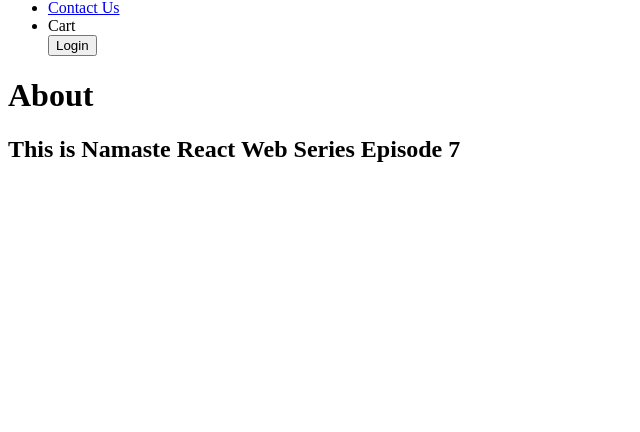
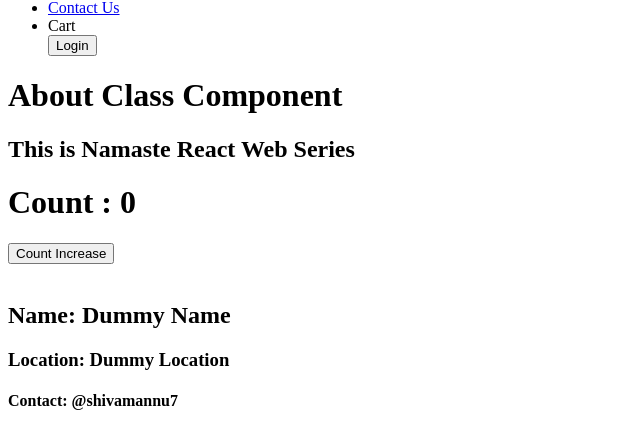
Before and after one commit to ShivamMaheshwari7/react-learning, a React app: page /about in a window 1280 px wide. Shown: the part 365-797 px from the top of the page, without its empty margins (0-640 px from the left). Built offline with nearby package versions, Linux system fonts and the light colour scheme; no server answers; the HTML template or start-up script is replaced by a standard one.

Commit message:
episode-08

```diff
--- a/index.css
+++ b/index.css
@@ -74,3 +74,8 @@
 .filter{
     display: flex;
 }
+
+.user-card{
+    padding: 10px;
+    border: 1px solid black;
+}
--- a/src/components/About.js
+++ b/src/components/About.js
@@ -1,10 +1,38 @@
-const About = () => {
-  return (
-    <div>
-      <h1>About</h1>
-      <h2>This is Namaste React Web Series Episode 7</h2>
-    </div>
-  );
-};
+import React from "react";
+import User from "./User";
+import UserClass from "./UserClass";
+
+class About extends React.Component {
+  constructor(props) {
+    super(props);
+  }
+
+  componentDidMount() {}
+
+  render() {
+    return (
+      <div>
+        <h1>About Class Component</h1>
+        <h2>This is Namaste React Web Series</h2>
+        {/*<User name="Shivam Maheshwari (function)" />*/}
+        <UserClass
+          name="Shivam Maheshwari (class)"
+          location="Dehradun (class)"
+        />
+      </div>
+    );
+  }
+}
+
+// const About = () => {
+//   return (
+//     <div>
+//       <h1>About</h1>
+//       <h2>This is Namaste React Web Series</h2>
+//       {/*<User name="Shivam Maheshwari (function)" />*/}
+//       <UserClass name="Shivam Maheshwari (class)" location="Dehradun (class)" />
+//     </div>
+//   );
+// };
 
 export default About;
--- a/src/components/Body.js
+++ b/src/components/Body.js
@@ -15,7 +15,7 @@
 
   const fetchData = async () => {
     const data = await fetch(
-      "https://corsproxy.io/?https://www.swiggy.com/dapi/restaurants/list/v5?lat=21.1702401&lng=72.83106070000001&page_type=DESKTOP_WEB_LISTING"
+      "https://www.swiggy.com/dapi/restaurants/list/v5?lat=12.9351929&lng=77.62448069999999&page_type=DESKTOP_WEB_LISTING"
     );
 
     const json = await data.json();
--- /dev/null
+++ b/src/components/User.js
@@ -0,0 +1,18 @@
+import { useState } from "react";
+
+const User = ({ name }) => {
+  const [count, setCount] = useState(0);
+  const [count2, setCount2] = useState(1);
+
+  return (
+    <div className="user-card">
+      <h1>Count = {count}</h1>
+      <h1>Count2 = {count2}</h1>
+      <h2>Name: {name}</h2>
+      <h3>Location: Ratlam</h3>
+      <h4>Contact: @shivamannu7</h4>
+    </div>
+  );
+};
+
+export default User;
--- /dev/null
+++ b/src/components/UserClass.js
@@ -0,0 +1,57 @@
+import React from "react";
+
+class UserClass extends React.Component {
+  constructor(props) {
+    super(props);
+    this.state = {
+      count: 0,
+      userInfo: {
+        name: "Dummy Name",
+        location: "Dummy Location",
+      },
+    };
+  }
+
+  async componentDidMount() {
+    // API CALL
+    const data = await fetch("https://api.github.com/users/shivammaheshwari7");
+    const json = await data.json();
+    this.setState({ userInfo: json });
+  }
+
+  componentDidUpdate() {
+    console.log("Component Did Update");
+  }
+
+  componentWillUnmount() {
+    console.log("Component Will Unmount");
+  }
+
+  render() {
+    //const { name, location } = this.props;
+    const { count } = this.state;
+    const { name, location, avatar_url } = this.state.userInfo;
+
+    return (
+      <div className="user-card">
+        <h1>Count : {count}</h1>
+        <button
+          onClick={() => {
+            this.setState({
+              count: this.state.count + 1,
+            });
+          }}
+        >
+          Count Increase
+        </button>
+        <br></br>
+        <img src={avatar_url}></img>
+        <h2>Name: {name}</h2>
+        <h3>Location: {location}</h3>
+        <h4>Contact: @shivamannu7</h4>
+      </div>
+    );
+  }
+}
+
+export default UserClass;
--- a/src/utils/constants.js
+++ b/src/utils/constants.js
@@ -5,4 +5,4 @@
   "https://res.cloudinary.com/swiggy/image/upload/fl_lossy,f_auto,q_auto,w_508,h_320,c_fill/";
 
 export const MENU_API =
-  "https://corsproxy.io/?https://www.swiggy.com/dapi/menu/pl?page-type=REGULAR_MENU&complete-menu=true&lat=21.1702401&lng=72.83106070000001&&submitAction=ENTER&restaurantId=";
+  "https://www.swiggy.com/dapi/menu/pl?page-type=REGULAR_MENU&complete-menu=true&lat=12.9351929&lng=77.62448069999999&restaurantId=";
```
